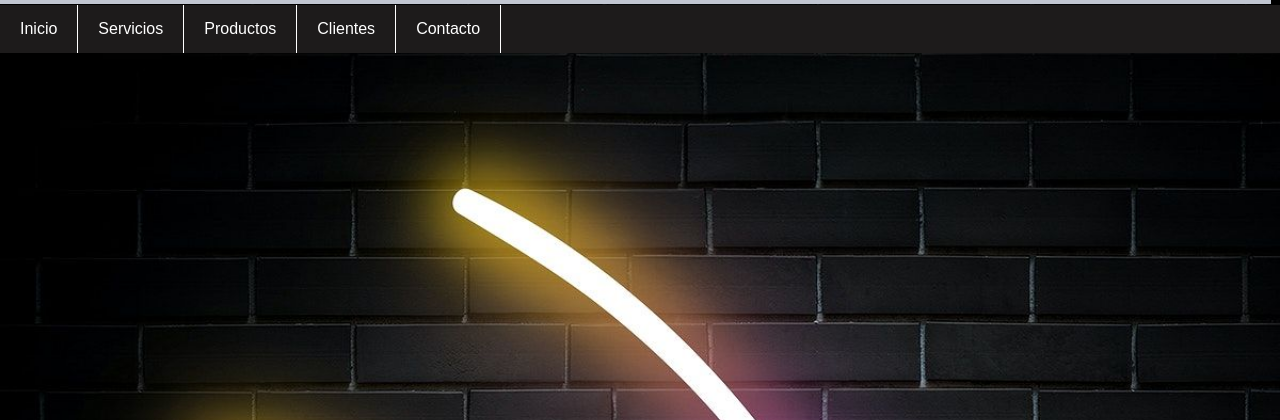
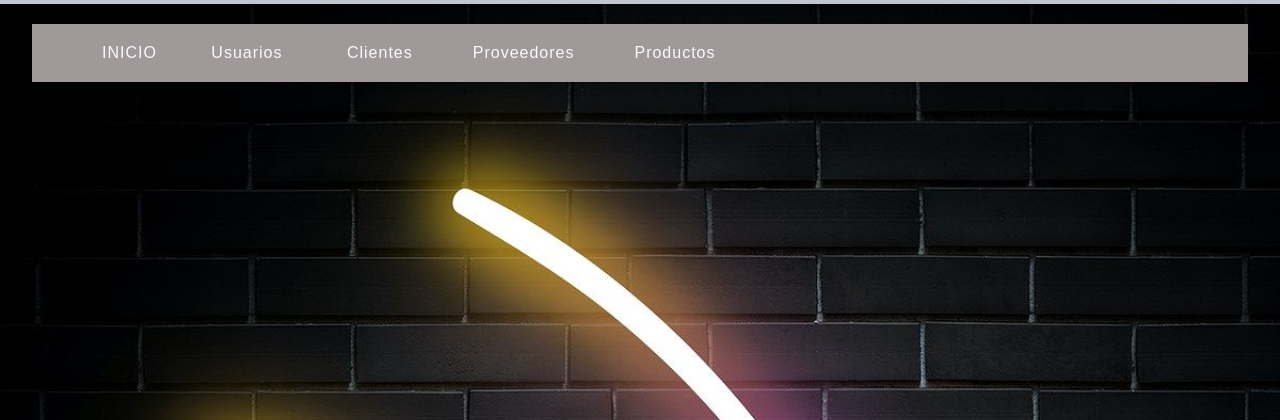
Before and after one commit to josue-net/proyectofinal, a PHP site: page /proyectofinal/index2.php in a window 1280 px wide. Shown: the top 420 px of the page. Run offline with PHP 8.4, Linux system fonts and the light colour scheme.

Commit message:
actualizando el menu

```diff
--- a/olvidocontraseña/css/estilo.css
+++ b/olvidocontraseña/css/estilo.css
@@ -6,123 +6,86 @@ width: 100%;
 height:100%vh;
 background-size: cover;
 }
-
-header {
+.menus{
+  display: none;
+}
+header{
   width: 100%;
-height:100%vh;
-background: #1d1b1b;
+}
+header nav{
+  background: rgb(160, 153, 153);
+  z-index: 1250;
+  max-width: 1250px;
+  width: 95%;
+  margin: 20px auto;
+}
+header nav ul{
+  list-style: none;
+}
+header nav ul li{
+  display: inline-block;
+  position: relative;
+}
+header nav ul li:hover{
+  background: rgb(63, 64, 65);
 }
 
-#btn-menu {
-display: none;
+header nav ul li a{
+  color:rgb(250, 249, 252);
+  display: block;
+  text-decoration: none;
+  padding: 20px;
+}
+header nav ul li a span{
+  margin-right: 10px;
 }
 
-header label {
-display: none;
-width: 30px;
-height: 30px;
-padding: 10px;
-border-right: 1px solid rgb(34, 27, 131);
-}
-
-header label:hover {
-cursor: pointer;
-background: rgba(0,0,0,0.3);
-}
-
-.menu ul {
-    margin: 0;
-    list-style: none;
-    padding: 0;
-    display: flex;
-}
-
-.menu li {
-    border-right: 1px solid #fff;
-}
-.menu li:hover {
-    background: rgba(0,0,0,0.3);
-}
-
-.menu li a {
-display: block;
-padding: 15px 20px;
-color:#fff;
-text-decoration: none;
-}
-
-@media (max-width:768px){
-
-    header label{
+header nav ul li:hover .hijos{
   display: block;
 }
-
-    .menu {
+header nav ul li .hijos{
+  display: none;
+  background: rgb(29, 28, 28);
   position: absolute;
-        background: #4e94ab;
-        width: 70%;
-        margin-left: -70%;
-        transition: all 1s;
+  width: 160%;
+  z-index: 1250;
 }
-    .menu ul {
-        flex-direction: column;
+header nav ul li .hijos li{
+  display: block;
+  overflow: hidden;
+  border-bottom: 1px solid rgba(225,225,225,.5);
 }
-    .menu li {
-        border-top:1px solid #fff ;
+header nav ul li .hijos li a{
+  display: block;
 }
-    #btn-menu:checked  ~ .menu {
-        margin: 0;
+header nav ul li .hijos li a span{
+  float: right;
+  position: relative;
+  top: 5px;
+  margin-right: 0;
+  margin-left: 10px;
 }
+header nav ul li .despegable{
+  position: relative;
+  top: 5px;
+  margin-left: 10px;
+  margin-right: 0px;
 }
 h4 {
 	text-align: right;
-    color: #f1eff3;
+  color: #e7dddd;
   font-weight: normal;
-    font-size: 15px;
+  font-size: 18px;
   font-family: Arial;
   text-transform: lowercase;
   display:inline;
-
-}
-body {
-    width: 100%;
-    margin: 0;
-    font-family: sans-serif;
-  }
-  a {
-    outline: none;
-    text-decoration: none;
-    padding: 2px 1px 0;
-    text-align: center;
-  }
-
-  a:link {
-    color: #a7aca3;
-  }
-
-  a:visited {
-    color: #555753;
-  }
-
-  a:focus {
-    border-bottom: 1px solid;
-    background: #318cb1;
-  }
-
-  a:hover {
-    border-bottom: 1px solid;
-    background: #318cb1;
-  }
-
-  a:active {
-    background: #ececeb;
-    color: #318cb1;
+  font-weight: bold;
+  letter-spacing: 1px;
 }
 div {
-    width: 99%;
-    height:99%vh;
-    background: #dfdbdb;
-    border-radius: 15px 0px 15px 0px;
+  width: 100%;
+  height: 100%vh;
+  background: #302f2f;
 }
 
 .caja {
@@ -131,7 +94,7 @@ body {
   font-size: 18px;
   font-weight: 400;
   text-align: right;
-        background: #1a1b1b;
+  background: #161616;
   margin: 0 0 1px;
   overflow: hidden;
   padding: 0.000001px;
@@ -140,3 +103,12 @@ body {
   -webkit-border-radius: 0px 0px 0px 0px;
   border: 2px solid #c1c6d1;
 }
+.close{
+	width: 25px;
+  height: 25px;
+}
+a{
+	text-decoration: none;
+	font-family: arial;
+	letter-spacing: 1px;
+}
--- a/olvidocontraseña/index2.php
+++ b/olvidocontraseña/index2.php
@@ -10,9 +10,7 @@ if(!empty($sessData['status']['msg'])){
 <!DOCTYPE html>
 <html>
 <head>
-    <title>Bienvenido</title>
-   <meta name="viewport" content="width=device-width, user-scalable=no,
-    initial-scale=1, maximun-scale=1, minimum-scale=1">
+    <title>Menu</title>
     <link rel="stylesheet" href="css/estilo.css">
 </head>
 <body>
@@ -26,24 +24,46 @@ if(!empty($sessData['status']['msg'])){
 				);
 				$conditions['return_type'] = 'single';
 				$userData = $user->getRows($conditions);
-		?>
+        ?>
         <h4>usuario: <?php echo $userData['first_name']; ?></h2>
-        <a href="cuentausuario.php?logoutSubmit=1" class="menu">SALIR</a>
+        <a href="cuentausuario.php?logoutSubmit=1"><img class="close" src="IMG/salir.png" alt="Salir del sistema" title="Salir"></a>
         <?php } ?>
 	</div>
     <header>
-    <input type="checkbox" id="btn-menu">
-    <label for="btn-menu"><img src="menu.png" alt="">
-    </label>
-                <nav class="menu">
-                <ul>
-                <li><a href="">Inicio</a></li>
-                <li><a href="">Servicios</a></li>
-                <li><a href="">Productos</a></li>
-                <li><a href="">Clientes</a></li>
-                <li><a href="">Contacto</a></li>
-                </ul>
-                </nav>
+    <div class="menu-bar">
+        </div>
+        <nav>
+            <ul>
+                <li><a><span class="icon-home"></span>INICIO</a></li>
+                <li class="submenu">
+                    <a href="#"><span class="icon-library"></span>Usuarios<span class="despegable icon-circle-down"></span></a>
+                    <ul class="hijos">
+                        <li><a href="#">Nuevo Usuario<span class="icon"></span></a></li>
+                        <li><a href="#">Lista de Usuarios<span class="icon"></span></a></li>
+                    </ul>
+                </li>
+                <li class="submenu">
+                    <a href="#"><span class="icon-library"></span>Clientes<span class="despegable icon-circle-down"></span></a>
+                    <ul class="hijos">
+                        <li><a href="#">Nuevo Cliente<span class="icon"></span></a></li>
+                        <li><a href="#">Lista de Cliente<span class="icon"></span></a></li>
+                        </ul>
+                <li class="submenu">
+                    <a href="#"><span class="icon-library"></span>Proveedores<span class="despegable icon-circle-down"></span></a>
+                    <ul class="hijos">
+                        <li><a href="#">Nuevo Proveedor<span class="icon"></span></a></li>
+                        <li><a href="#">Lista de Proveedores<span class="icon"></span></a></li>
+                    </ul>
+               <li class="submenu">
+                    <a href="#"><span class="icon-library"></span>Productos<span class="despegable icon-circle-down"></span></a>
+                    <ul class="hijos">
+                        <li><a href="#">Nuevo Producto<span class="icon"></span></a></li>
+                        <li><a href="#">Lista de Productos<span class="icon"></span></a></li>
+                    </ul>
+                    </ul>
+                </li>
+            </ul>
+        </nav>
     </header>
 </body>
 </html>
--- a/olvidocontraseña/resetpass.php
+++ b/olvidocontraseña/resetpass.php
@@ -10,13 +10,13 @@ if(!empty($sessData['status']['msg'])){
 <!DOCTYPE html>
 <html>
 <head>
-    <title>Registro de Usuario, Login y Cambio de Contraseña en PHP y MySQL</title>
-	<link rel="stylesheet" href="css/logi.css">
+    <title>Bienvenido</title>
+	<link rel="stylesheet" href="css/log.css">
     <link rel="stylesheet" href="css/cabecera.css">
     <link rel="stylesheet" href="https://cdnjs.cloudflare.com/ajax/libs/animate.css/4.0.0/animate.min.css">
 </head>
 <body>
-    <h1>Registro de Usuario, Login y Cambio de Contraseña en PHP y MySQL</h1>
+    <h1>Bienvenido</h1>
 	<div class="container">
 		<h2>Resetea la Contraseña de tu Cuenta</h2>
         <?php echo !empty($statusMsg)?'<p class="'.$statusMsgType.'">'.$statusMsg.'</p>':''; ?>
--- a/olvidocontraseña/seteolvidolac.php
+++ b/olvidocontraseña/seteolvidolac.php
@@ -11,7 +11,7 @@ if(!empty($sessData['status']['msg'])){
 <html>
 <head>
     <title>Bienvenido</title>
-	<link rel="stylesheet" href="css/logi.css">
+	<link rel="stylesheet" href="css/log.css">
     <link rel="stylesheet" href="css/cabecera.css">
     <link rel="stylesheet" href="https://cdnjs.cloudflare.com/ajax/libs/animate.css/4.0.0/animate.min.css">
 </head>
```
Also changed, not shown: olvidocontraseña/IMG/salir.png (added). Lines whose indentation alone changed are shown as unchanged.
